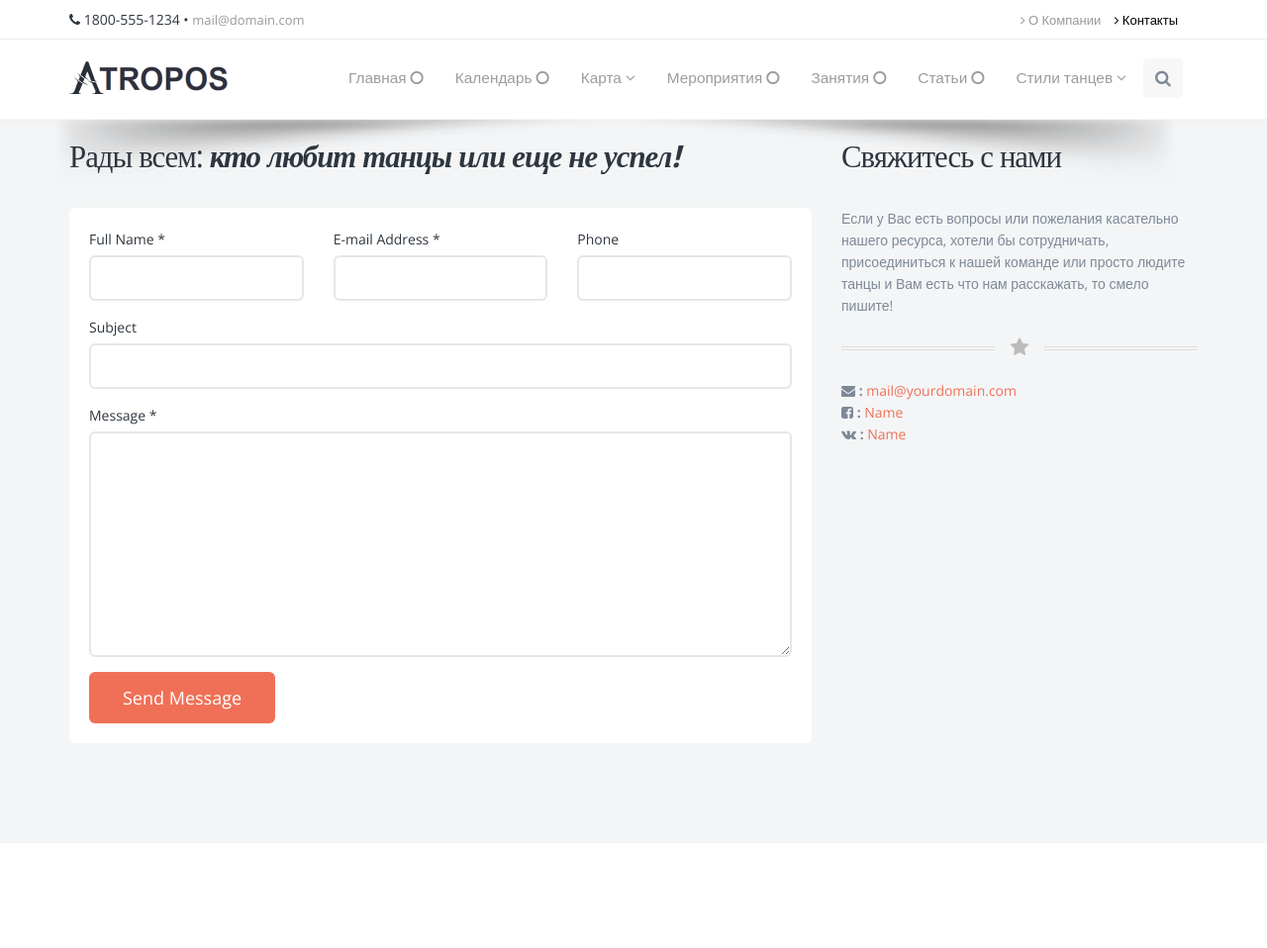
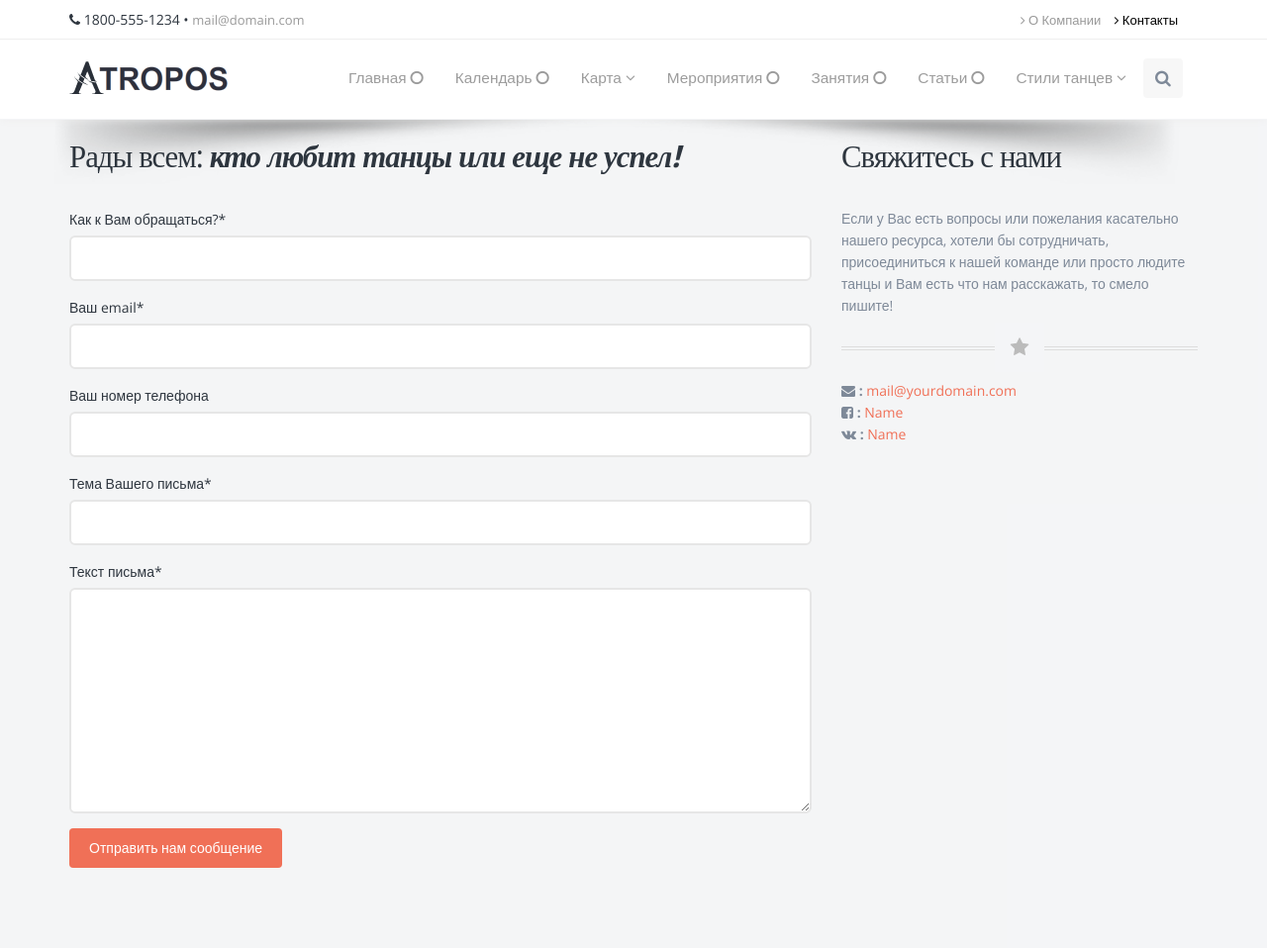
Before and after one commit to PielliaVasyl/dance, a Django app: page /contacts/ in a window 1280 px wide. Shown: the whole page at 99% size. Before the commit the page ends 731 px from the top, so only its background shows below. Run offline with Django 3.2, Linux system fonts and the light colour scheme; some libraries are stand-ins or nearby versions.

Commit message:
Use crispy_forms to send visitor_message

```diff
--- a/entities/forms.py
+++ b/entities/forms.py
@@ -78,6 +78,16 @@ class ArticleForm(forms.ModelForm):
 
 
 class VisitorMessageForm(forms.ModelForm):
+    def __init__(self, *args, **kwargs):
+        super(VisitorMessageForm, self).__init__(*args, **kwargs)
+
+        self.fields['visitor_name'].label = "Как к Вам обращаться?"
+        self.fields['visitor_email'].label = "Ваш email"
+        self.fields['visitor_phone_number'].label = "Ваш номер телефона"
+        self.fields['message_subject'].label = "Тема Вашего письма"
+        self.fields['message_text'].label = "Текст письма"
+
+
     class Meta:
         model = VisitorMessage
         fields = ['visitor_name', 'visitor_email', 'visitor_phone_number', 'message_subject', 'message_text']
--- a/static_pages/views.py
+++ b/static_pages/views.py
@@ -1,4 +1,6 @@
-from django.shortcuts import render
+from django.shortcuts import render, redirect
+
+from entities.forms import VisitorMessageForm
 
 
 def about_show(request):
@@ -11,7 +13,18 @@ def about_show(request):
 
 def contacts_show(request):
     title = 'Наши контакты'
+    message_form = VisitorMessageForm(request.POST or None)
+    msg_sent = False
+
     context = {
-        'title': title
+        'title': title,
+        'msg_sent': msg_sent,
+        'form': message_form
     }
+
+    if message_form.is_valid():
+        message_form.save()
+        context['form'] = VisitorMessageForm()
+        context['msg_sent'] = True
+
     return render(request, 'static_pages/contacts.html', context)
--- a/templates/atropos/static_pages/contacts.html
+++ b/templates/atropos/static_pages/contacts.html
@@ -2,6 +2,7 @@
 {% block title %}{{ title }} - {% endblock %}
 
 {% block wrapper %}
+{% load crispy_forms_tags %}
         <!-- WRAPPER -->
 		<div id="wrapper">
             <!-- PAGE TITLE -->
@@ -22,8 +23,14 @@
 					<div class="col-md-8">
 
 						<h2>Рады всем: <strong><em>кто любит танцы или еще не успел!</em></strong></h2>
+						{% if msg_sent %} <div>Ваше сообщение отправлено</div> {% endif %}
+						<form role="form" action="" method="post">
+						    {% csrf_token %}
+						    {{ form|crispy }}
+						    <button type="submit" class="btn btn-primary">Отправить нам сообщение</button>
+						</form>
 
-						<form id="contactForm" class="white-row" action="" method="post">
+						<!--<form id="contactForm" class="white-row" action="" method="post">
 							<div class="row">
 								<div class="form-group">
 									<div class="col-md-4">
@@ -61,7 +68,7 @@
 									<input id="contact_submit" type="submit" value="Send Message" class="btn btn-primary btn-lg" data-loading-text="Loading...">
 								</div>
 							</div>
-						</form>
+						</form> -->
 
 					</div>
 					<!-- /FORM -->
```
Also changed, not shown: dance/settings.py (+7 -1 lines), db.sqlite3.
